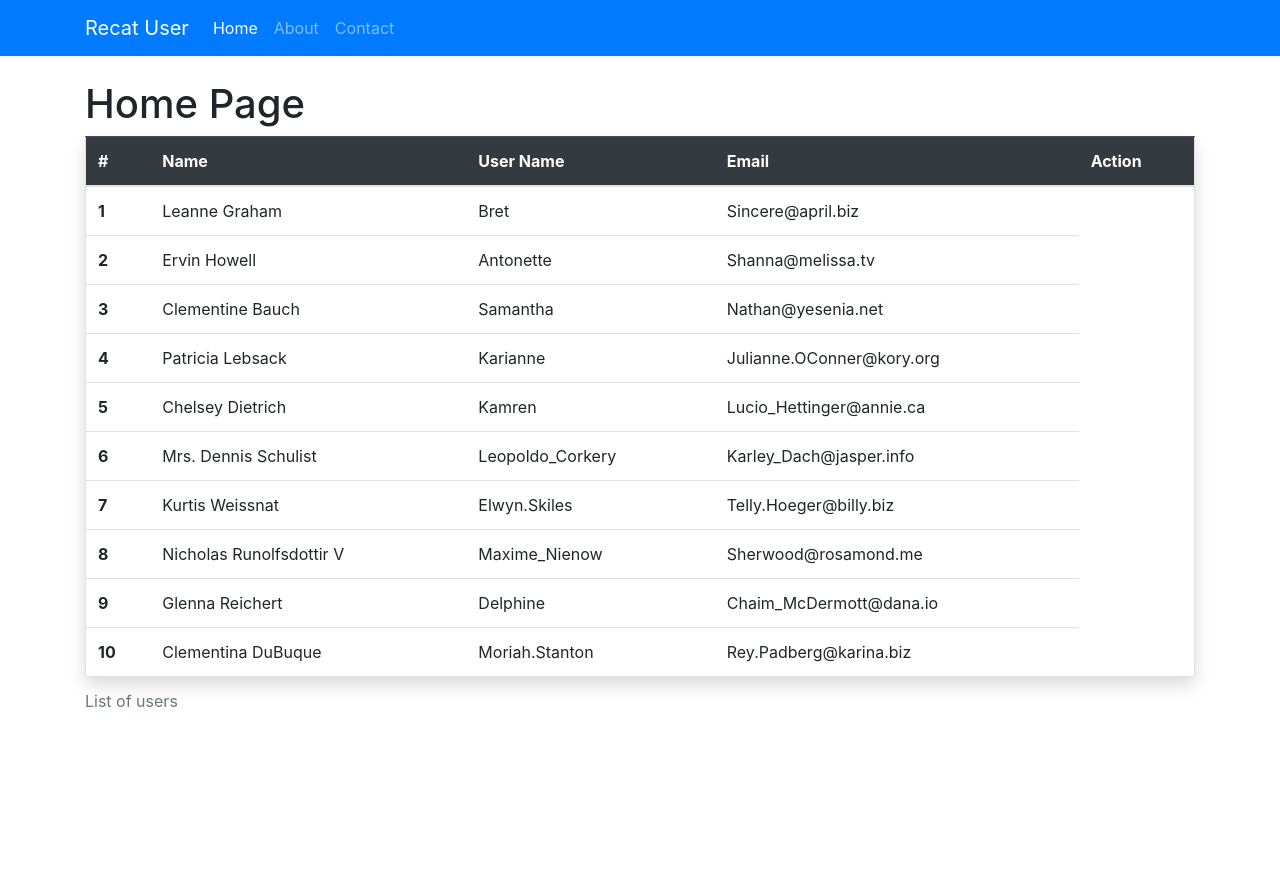
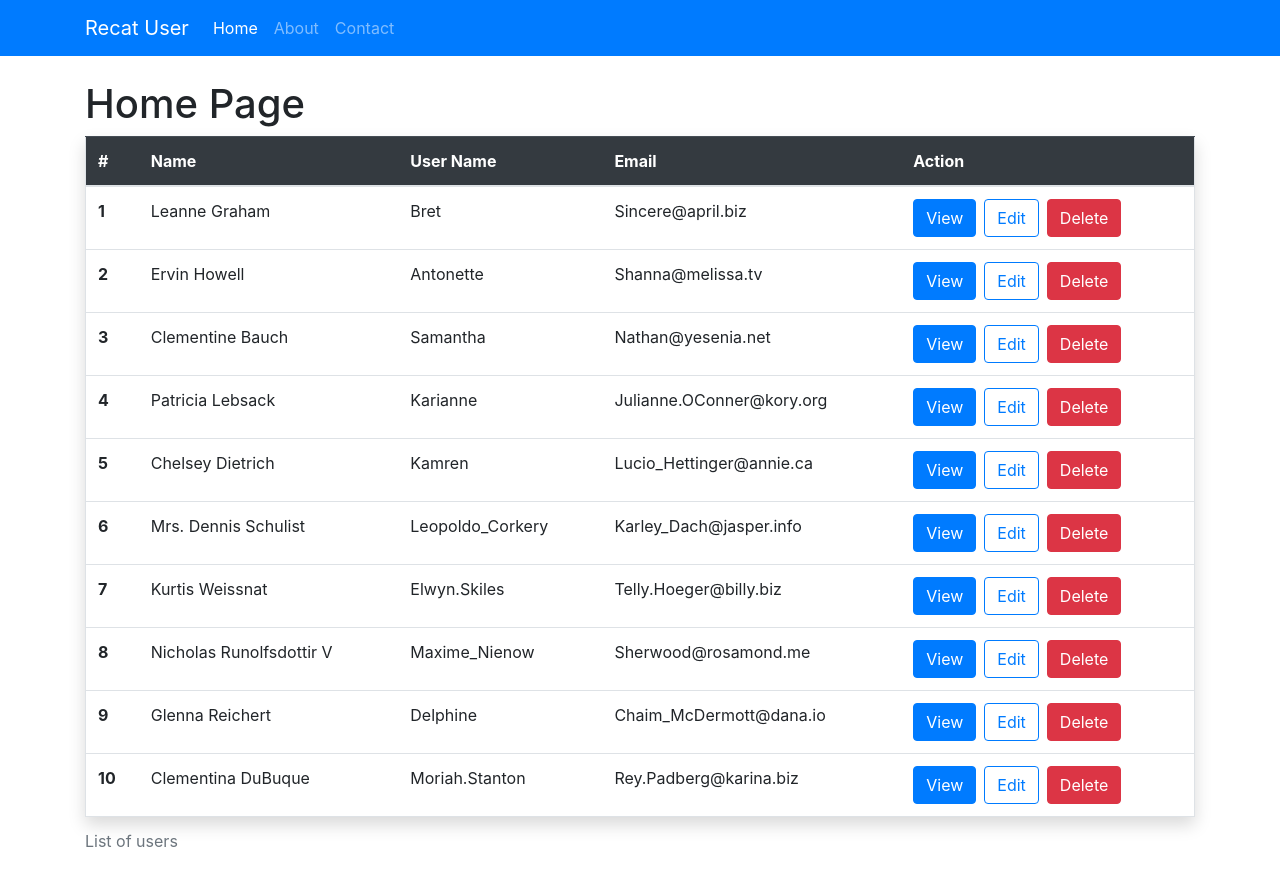
Before and after one commit to vermad843/CRUD, a React (Create React App) app: page / in a window 1280 px wide. Shown: the top 886 px of the page. Before the commit the page ends 800 px from the top, so only its background shows below. Built offline with nearby package versions, Linux system fonts and the light colour scheme; data requests are answered from the project's data file.

Commit message:
links with different color

```diff
--- a/src/components/pages/Home.js
+++ b/src/components/pages/Home.js
@@ -1,5 +1,6 @@
 import React, {useState, useEffect} from 'react';
 import axios from 'axios';
+import {Link } from "react-router-dom";
 
 const Home = () => {
     const [users,setUser] = useState([]);
@@ -36,6 +37,11 @@ const Home = () => {
                               <td >{user.name}</td>
                               <td >{user.username}</td>
                               <td >{user.email}</td>
+                              <td >
+                                  <Link className = "btn btn-primary mr-2">View</Link>
+                                  <Link className = "btn btn-outline-primary mr-2">Edit</Link>
+                                  <Link className = "btn btn-danger">Delete</Link>
+                              </td>
                            </tr>
                         ))
                      }
```
